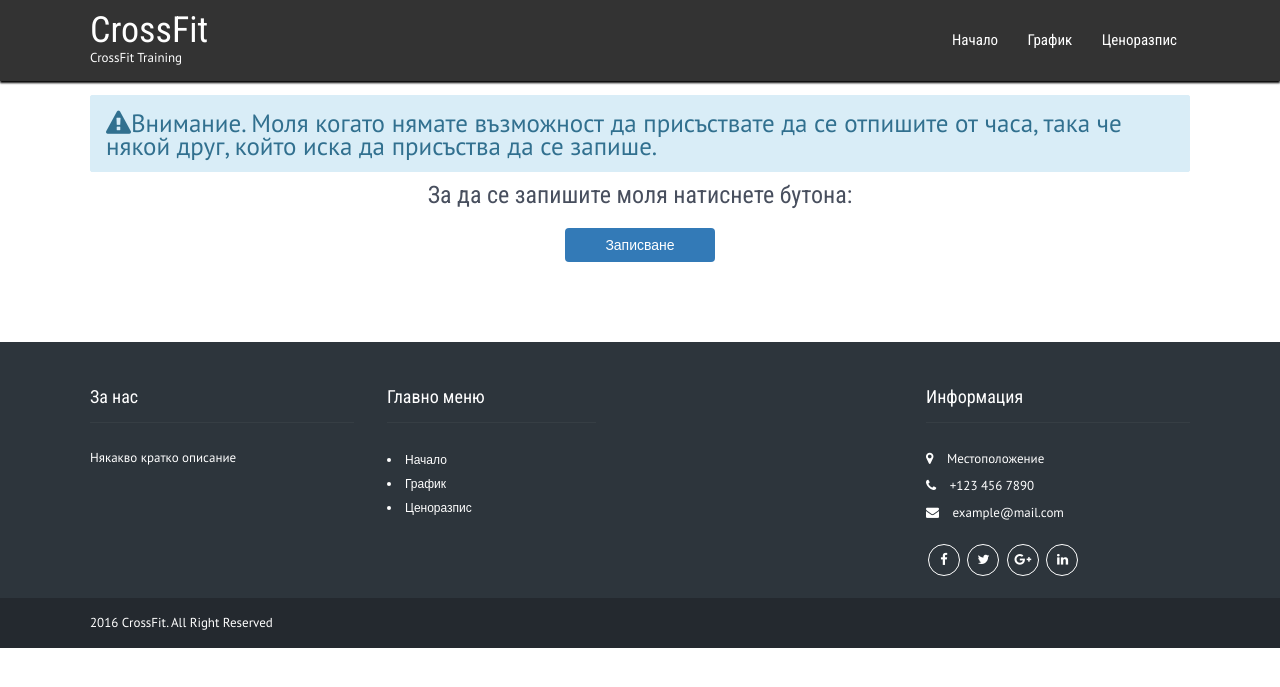
After one commit to RaISug/crossfit, a CodeIgniter app: page /crossfit/booking in a window 1280 px wide. The commit adds this page. Shown: the top 687 px of the page. Run offline with CodeIgniter, Linux system fonts and the light colour scheme.

Commit message:
Add booking UI

```diff
--- /dev/null
+++ b/application/controllers/booking.php
@@ -0,0 +1,11 @@
+<?php
+
+defined('BASEPATH') or exit('No direct script access allowed');
+
+class Booking extends CI_Controller {
+
+	public function index() {
+		$this->load->view('vbooking');
+	}
+
+}
--- a/application/models/mschedule.php
+++ b/application/models/mschedule.php
@@ -19,7 +19,7 @@ class MSchedule extends CI_Model {
 	}
 
 	public function byDate($date) {
-		$query = "SELECT schedules.training_date, trainings.id,"
+		$query = "SELECT schedules.training_date, schedules.id,"
 				 ." trainings.description, trainings.seats_count as available_seats,"
 				 ." trainings.duration, training_types.name as training_type,"
 				 ." (SELECT COUNT(*) as reserved_seats FROM bookings WHERE bookings.schedule_id = schedules.id) as reserved_seats"
--- /dev/null
+++ b/application/views/vbooking.php
@@ -0,0 +1,80 @@
+<?php
+
+	include "vheader.php"
+
+?>
+
+	<style>
+
+		.warning-message {
+			padding: 15px;
+			color: #31708f;
+			font-size: 25px;
+			border: 1px solid #d9edf7;
+			border-radius: 2px;
+			background-color: #d9edf7;
+		}
+
+		.booking-form {
+			align: center;
+			margin-top: 10px;
+			margin-bottom: 55px;
+		}
+
+		.booking-button {
+	        color: #fff;
+		    background-color: #337ab7;
+		    border-color: #2e6da4;
+    		display: inline-block;
+		    padding: 6px 12px;
+		    margin-bottom: 0;
+		    font-size: 14px;
+		    font-weight: 400;
+		    line-height: 1.42857143;
+		    text-align: center;
+		    white-space: nowrap;
+		    vertical-align: middle;
+		    -ms-touch-action: manipulation;
+		    touch-action: manipulation;
+		    cursor: pointer;
+		    -webkit-user-select: none;
+		    -moz-user-select: none;
+		    -ms-user-select: none;
+		    user-select: none;
+		    background-image: none;
+		    border: 1px solid transparent;
+		    border-radius: 4px;
+		    width: 150px;
+		}
+
+		.booking-button:hover {
+		    color: #fff;
+		    background-color: #286090;
+		    border-color: #204d74;
+		}
+
+	</style>
+
+	<div class="container">
+		<div class="page_content">
+			<div class="content_body">
+				<div class="warning-message">
+				 	<span class="fa fa-warning"></span>Внимание. Моля когато нямате възможност да присъствате да се отпишите от часа, така че някой
+		 			друг, който иска да присъства да се запише.
+				</div>
+
+				<div class="booking-form">
+					<h3 align="center">За да се запишите моля натиснете бутона:</h3>
+					<form method="POST" action="<?php echo base_url("booking"); ?>" align="center">
+						<button class="booking-button" type="submit">Записване</button>
+					</form>
+				</div>
+			</div>
+		</div>
+	</div>
+
+<?php
+
+	include "vfooter.php"
+
+?>
--- a/application/views/vheader.php
+++ b/application/views/vheader.php
@@ -51,7 +51,7 @@
 		<div class="container">
 			<div class="logo">
 				<h1>
-					<a href="http://besemans-truckshop.com/crossfit/">CrossFit</a>
+					<a href="<?php base_url(); ?>">CrossFit</a>
 				</h1>
 				<span>CrossFit Training</span>
 			</div>
--- a/application/views/vschedule.php
+++ b/application/views/vschedule.php
@@ -7,7 +7,8 @@
 			if ($schedule->time === $trainingHour) {
 				$message = "Вид: " . $schedule->training_type . "<br>Места: " . $schedule->reserved_seats . "/" . $schedule->available_seats;
 				$messageColor = $schedule->reserved_seats === $schedule->available_seats ? "red" : "green";
-				return "<div><a href='#' style='color: $messageColor'>$message</a></div>";
+				$endpointUrl = base_url("booking?schedule=".$schedule->id);
+				return "<div><a href='$endpointUrl' style='color: $messageColor'>$message</a></div>";
 			}
 		}
 		return "--";
```
